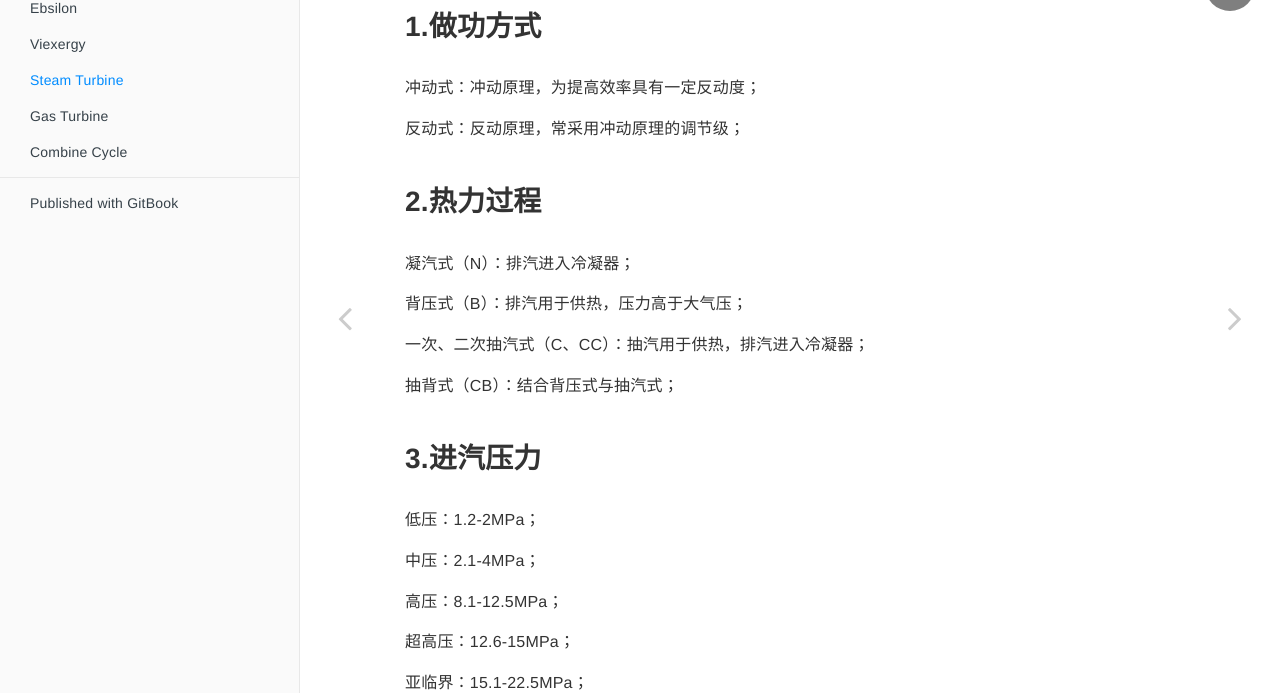
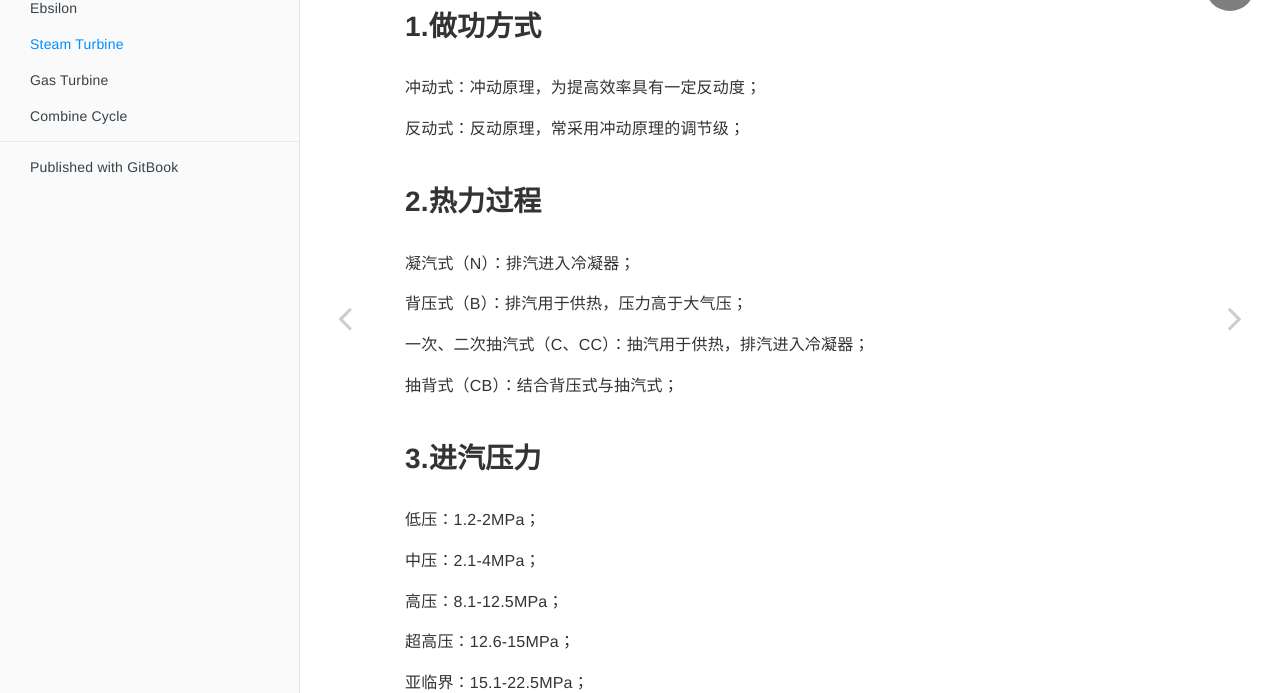
Before and after one commit to catsmagic/Energy_power, a website: page 3_SteamTurbine/steamturbine.html in a window 1280 px wide. Shown: the part 107-800 px from the top of the page. Drawn offline with Linux system fonts and the light colour scheme.

Commit message:
Update steamturbine.html

```diff
--- a/3_SteamTurbine/steamturbine.html
+++ b/3_SteamTurbine/steamturbine.html
@@ -141,16 +141,7 @@
 
 
 
-        </li>
 
-        <li class="chapter " data-level="1.3" data-path="../2_Viexergy/viexergy.html">
-
-                <a href="../2_Viexergy/viexergy.html">
-
-
-                    Viexergy
-
-                </a>
 
 
 
```
